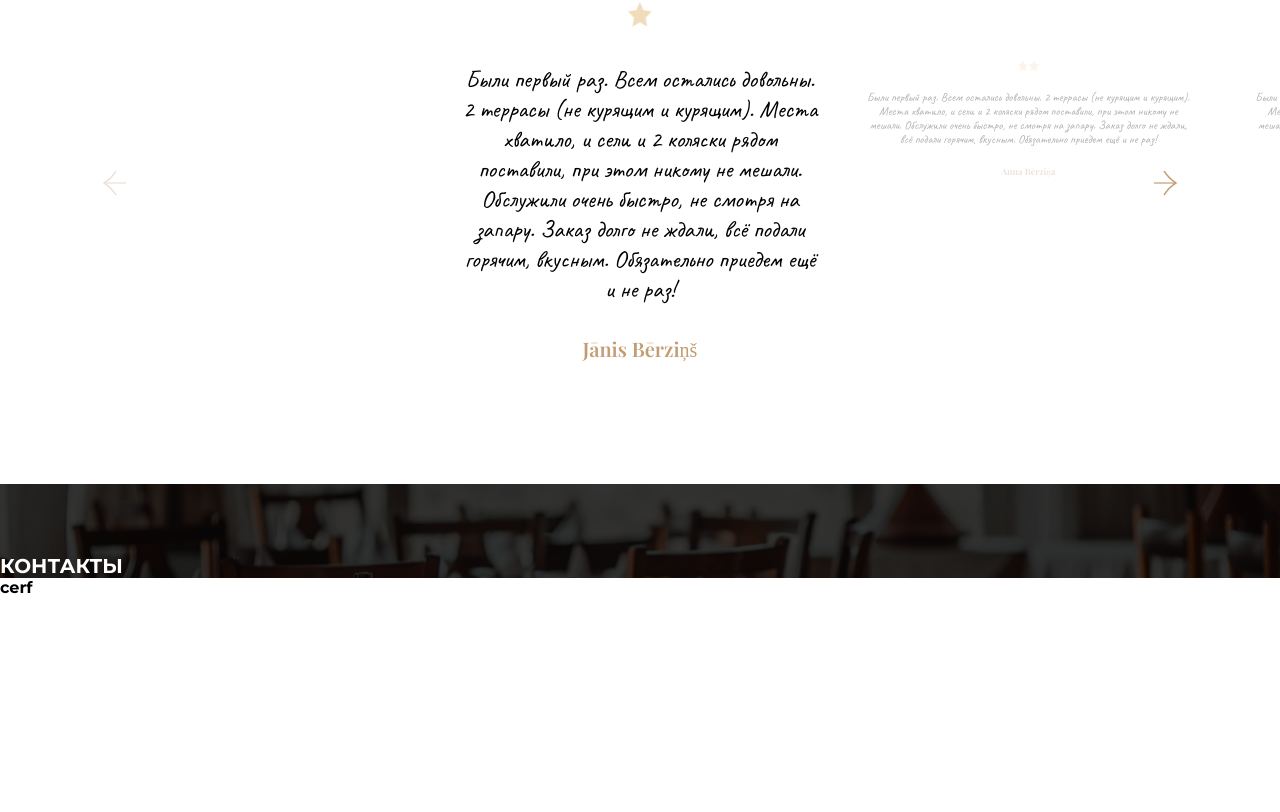
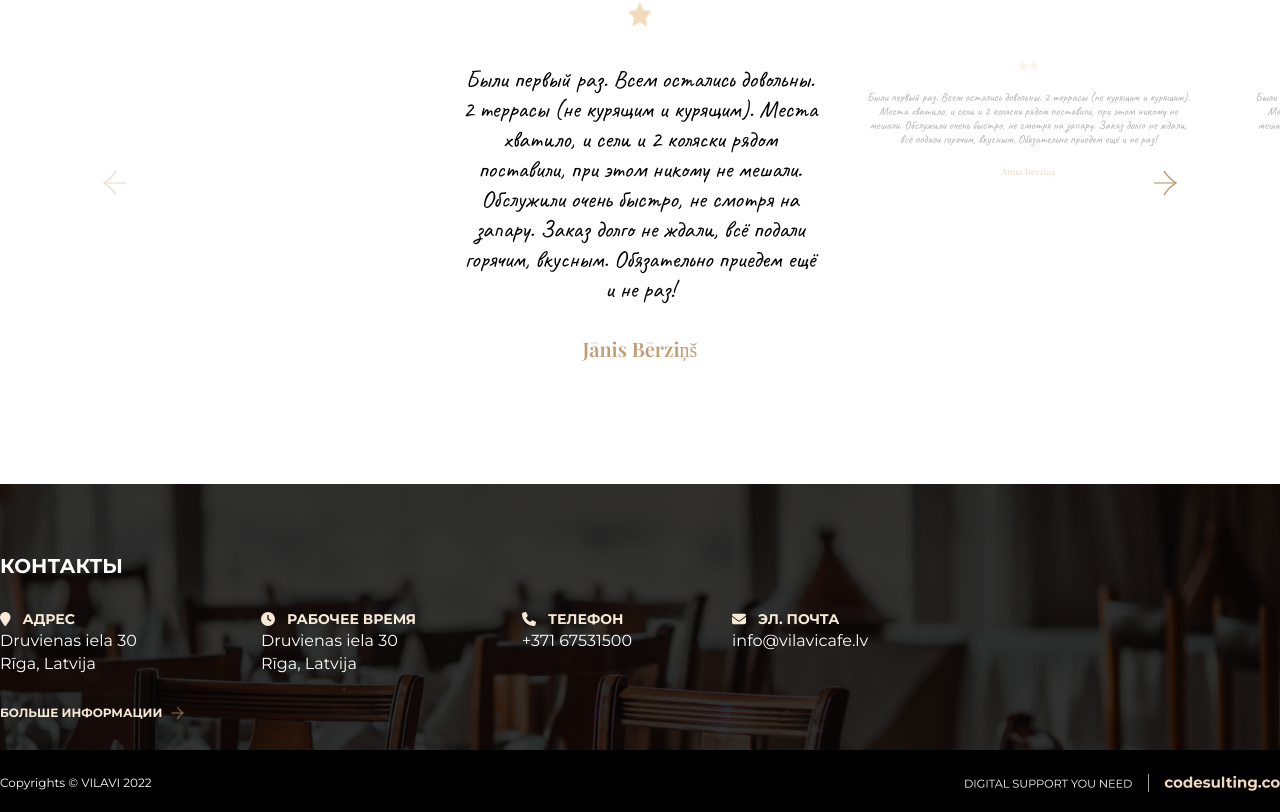
Before and after one commit to poetryspreader/poetryspreader.github.io, a Vue app: page / in a window 1280 px wide. Shown: the part 4131-4943 px from the top of the page. Before the commit the page ends 4728 px from the top, so only its background shows below. Built offline with nearby package versions, Linux system fonts and the light colour scheme.

Commit message:
footer upd

```diff
--- a/package.json
+++ b/package.json
@@ -10,6 +10,10 @@
     "format": "prettier --write src/"
   },
   "dependencies": {
+    "@fortawesome/fontawesome-free": "^6.4.2",
+    "@fortawesome/fontawesome-svg-core": "^6.4.2",
+    "@fortawesome/free-solid-svg-icons": "^6.4.2",
+    "@fortawesome/vue-fontawesome": "^3.0.3",
     "swiper": "^10.2.0",
     "vue": "^3.3.4",
     "vue-router": "^4.2.4"
--- a/src/App.vue
+++ b/src/App.vue
@@ -5,7 +5,7 @@
   <BanquetChoice />
   <WorkAtUs />
   <FeedBack />
-  <Footer />
+  <FooterMain />
 </template>
 <script>
 import Promo from './components/sections/PromoMain.vue';
@@ -14,11 +14,11 @@ import AboutUs from './components/sections/AboutUs.vue';
 import BanquetChoice from './components/sections/BanquetChoice.vue';
 import WorkAtUs from './components/sections/VacancyAtUs.vue';
 import FeedBack from './components/sections/FeedBack.vue';
-import Footer from './components/sections/FooterMain.vue';
+import FooterMain from './components/sections/FooterMain.vue';
 
 export default {
   components: {
-    Promo, MenuRecommendations, AboutUs, BanquetChoice, WorkAtUs, FeedBack, Footer
+    Promo, MenuRecommendations, AboutUs, BanquetChoice, WorkAtUs, FeedBack, FooterMain
   }
 }
 </script>
--- a/src/assets/base.css
+++ b/src/assets/base.css
@@ -1,7 +1,8 @@
 :root {
   /* Color Palette*/
   --main-color-white: rgba(255, 255, 255, 1);
-  --main-color-black: rgba(37, 37, 37, 1);
+  --main-color-dark-grey: rgba(37, 37, 37, 1);
+  --main-color-black: rgba(0, 0, 0, 1);
   --main-color-grey: rgba(102, 102, 102, 1);
   --main-color-brown: rgba(194, 157, 115, 1);
 
--- a/src/assets/main.css
+++ b/src/assets/main.css
@@ -34,5 +34,5 @@
   margin-top: 25px;
   font-family: var(--main-font-playfair-display);
   font-size: 40px;
-  color: var(--main-color-black)
+  color: var(--main-color-dark-grey)
 }
--- /dev/null
+++ b/src/components/ContactList.vue
@@ -0,0 +1,52 @@
+<template>
+  <div
+      class="contact-list"
+  >
+    <contact-list-item
+        v-for="(contact) in contacts"
+        :key="contact.label"
+        :contact="contact"
+    />
+  </div>
+</template>
+<script>
+import ContactListItem from './ContactListItem.vue';
+export default {
+  components: {
+    ContactListItem
+  },
+  data() {
+    return {
+      contacts: [
+        {
+          icon: 'fa-solid fa-map-marker',
+          label: 'адрес',
+          description: 'Druvienas iela 30 Rīga, Latvija'
+        },
+        {
+          icon: 'fa-solid fa-clock',
+          label: 'рабочее время',
+          description: 'Druvienas iela 30 Rīga, Latvija'
+        },
+        {
+          icon: 'fa-solid fa-phone',
+          label: 'Телефон',
+          description: '+371 67531500'
+        },
+        {
+          icon: 'fa-solid fa-envelope',
+          label: 'эл. почта',
+          description: 'info@vilavicafe.lv'
+        }
+      ]
+    }
+  }
+}
+</script>
+<style lang="scss">
+.contact-list {
+  margin: 30px 0 0 0;
+  display: flex;
+  flex-direction: row;
+}
+</style>
--- /dev/null
+++ b/src/components/ContactListItem.vue
@@ -0,0 +1,45 @@
+<template>
+  <div class="contact-list-item">
+    <div class="contact-list-item__label">
+      <font-awesome-icon
+          class="contact-list-item__icon"
+          aria-hidden="true"
+          :icon="contact.icon"
+      />
+      {{ contact.label }}
+    </div>
+    <div class="contact-list-item__description">
+      {{ contact.description }}
+    </div>
+  </div>
+</template>
+<script>
+export default {
+  props: {
+    contact: {
+      type: Object,
+      required: true
+    }
+  }
+}
+</script>
+<style lang="scss">
+.contact-list-item {
+  margin: 0 100px 0 0;
+  max-width: 161px;
+  line-height: 22.4px;
+  &__label {
+    text-transform: uppercase;
+    font-weight: 700;
+    font-size: 14px;
+    color: var(--main-background-color-beige);
+  }
+  &__description {
+    font-weight: 400;
+    color: var(--main-color-white);
+  }
+  &__icon {
+    margin: 0 8px 0 0;
+  }
+}
+</style>
--- a/src/components/LanguageSwitcher.vue
+++ b/src/components/LanguageSwitcher.vue
@@ -24,7 +24,7 @@ export default {
   z-index: 1;
   &:hover {
     background-color: var(--main-color-white);
-    color: var(--main-color-black);
+    color: var(--main-color-dark-grey);
   }
 }
 </style>
--- a/src/components/MealCard.vue
+++ b/src/components/MealCard.vue
@@ -60,7 +60,7 @@ export default {
   &__title {
     font-size: 20px;
     font-family: var(--main-font-playfair-display);
-    color: var(--main-color-black);
+    color: var(--main-color-dark-grey);
   }
   &__description {
     margin-top: 15px;
--- a/src/components/sections/FooterMain.vue
+++ b/src/components/sections/FooterMain.vue
@@ -4,32 +4,102 @@
       <div class="main-category">
         {{ contactsLabel }}
       </div>
-      <div class="footer__contact-list">
-
+      <ContactList />
+      <div class="footer__more">
+        {{ more }}
+        <div class="arrow">
+          <img src="../../assets/images/arrows/about-us-arrow-pointer.png" alt="arrow">
+          <img src="../../assets/images/arrows/about-us-arrow-stick.png" alt="arrow">
+        </div>
       </div>
     </div>
   </div>
   <div class="copyright">
     <div class="container">
-      cerf
+      <div class="copyright__label">
+        {{ copyright.label }}
+      </div>
+      <img :src="'src/assets/images/' + copyright.support" alt="copyright-support">
     </div>
   </div>
 </template>
 <script>
+import ContactList from "@/components/ContactList.vue";
 export default {
+  components: {
+    ContactList
+  },
   data() {
     return {
-      contactsLabel: 'Контакты'
+      contactsLabel: 'контакты',
+      more: 'больше информации',
+      copyright: {
+        label: 'Copyrights © VILAVI 2022',
+        support: 'copyright-support.png'
+      }
     }
   }
 }
 </script>
 <style lang="scss">
 .footer {
+  padding: 70px 0 30px 0;
   background: url('../../assets/images/footer.png') no-repeat 100%/cover;
   .main-category {
-    margin: 70px 0 0 0;
     color: var(--main-color-white);
+  }
+  &__more {
+    cursor: pointer;
+    position: relative;
+    max-width: 185px;
+    color: var(--main-background-color-beige);
+    text-transform: uppercase;
+    font-size: 12px;
+    margin: 30px 0 0 0;
+    .arrow {
+      position: absolute;
+      top: 50%;
+      right: -7px;
+      transform: translateY(-50%);
+      width: 30px;
+      height: 30px;
+      display: flex;
+      align-items: center;
+      justify-content: center;
+      cursor: pointer;
+      z-index: 10;
+      img:first-child {
+        scale: 0.5;
+        transform: rotate(180deg);
+        position: absolute;
+        right: 4px;
+        z-index: 2;
+      }
+      img:last-child {
+        scale: 0.5;
+        z-index: 2;
+        opacity: 1;
+      }
+    }
+  }
+}
+
+.copyright {
+  background-color: var(--main-color-black);
+  padding: 23px 0 20px 0;
+  .container {
+    display: flex;
+    flex-direction: row;
+    align-items: center;
+    justify-content: space-between;
+  }
+  &__label {
+    color: var(--main-color-white);
+    font-size: 12px;
+    font-weight: 400;
+  }
+  img {
+    width: 315px;
   }
 }
 </style>
--- a/src/main.js
+++ b/src/main.js
@@ -1,11 +1,33 @@
 import './assets/main.css'
+
+/* import the fontawesome core */
+import { library } from '@fortawesome/fontawesome-svg-core'
+
+/* import font awesome icon component */
+import { FontAwesomeIcon } from '@fortawesome/vue-fontawesome'
+
+/* import specific icons */
+import {
+    faMapMarker,
+    faClock,
+    faPhone,
+    faEnvelope
+} from '@fortawesome/free-solid-svg-icons'
+
+/* add icons to the library */
+library.add(
+    faMapMarker,
+    faClock,
+    faPhone,
+    faEnvelope
+)
+
 
 import { createApp } from 'vue'
 import App from './App.vue'
 import router from './router'
 
-const app = createApp(App)
-
-app.use(router)
-
-app.mount('#app')
+createApp(App)
+    .use(router)
+    .component('font-awesome-icon', FontAwesomeIcon)
+    .mount('#app')
```
Also changed, not shown: src/assets/images/copyright-support.png (added), 1 other file (tests, documents, lock files or other folders).
